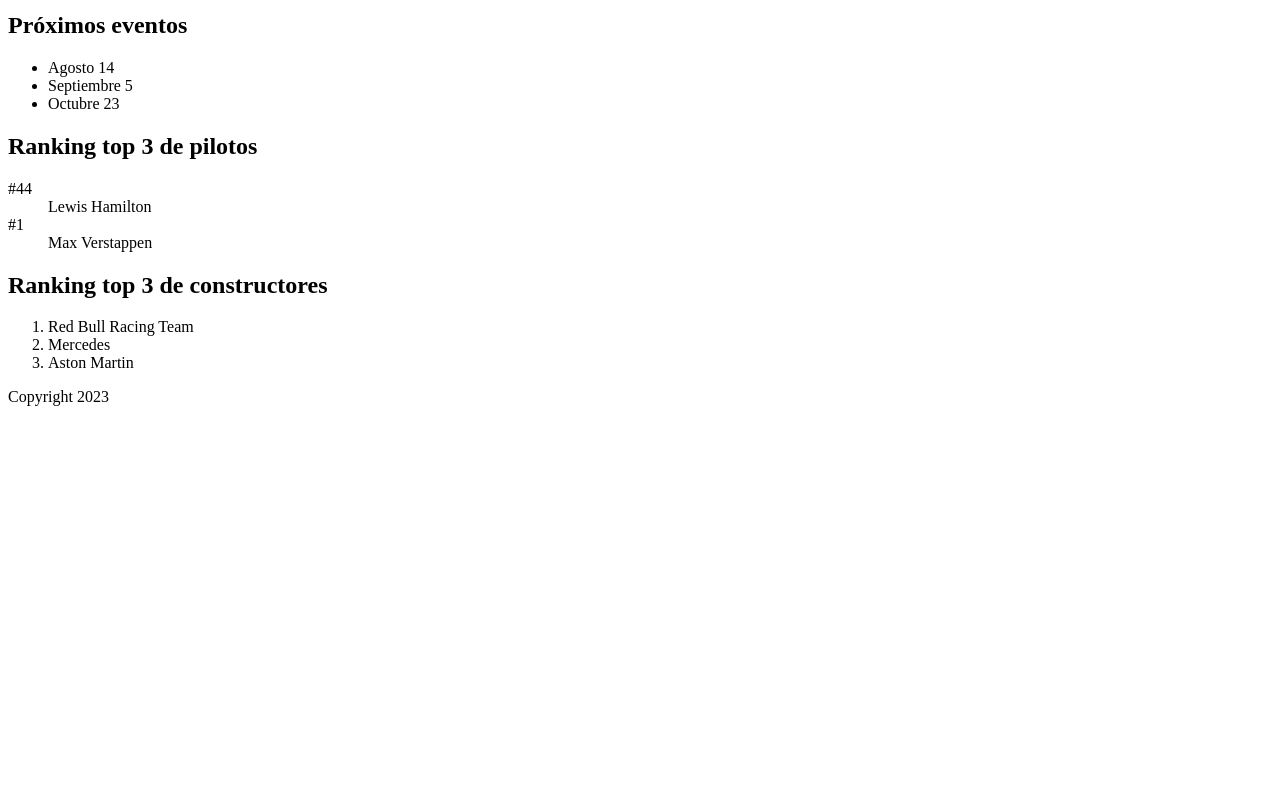
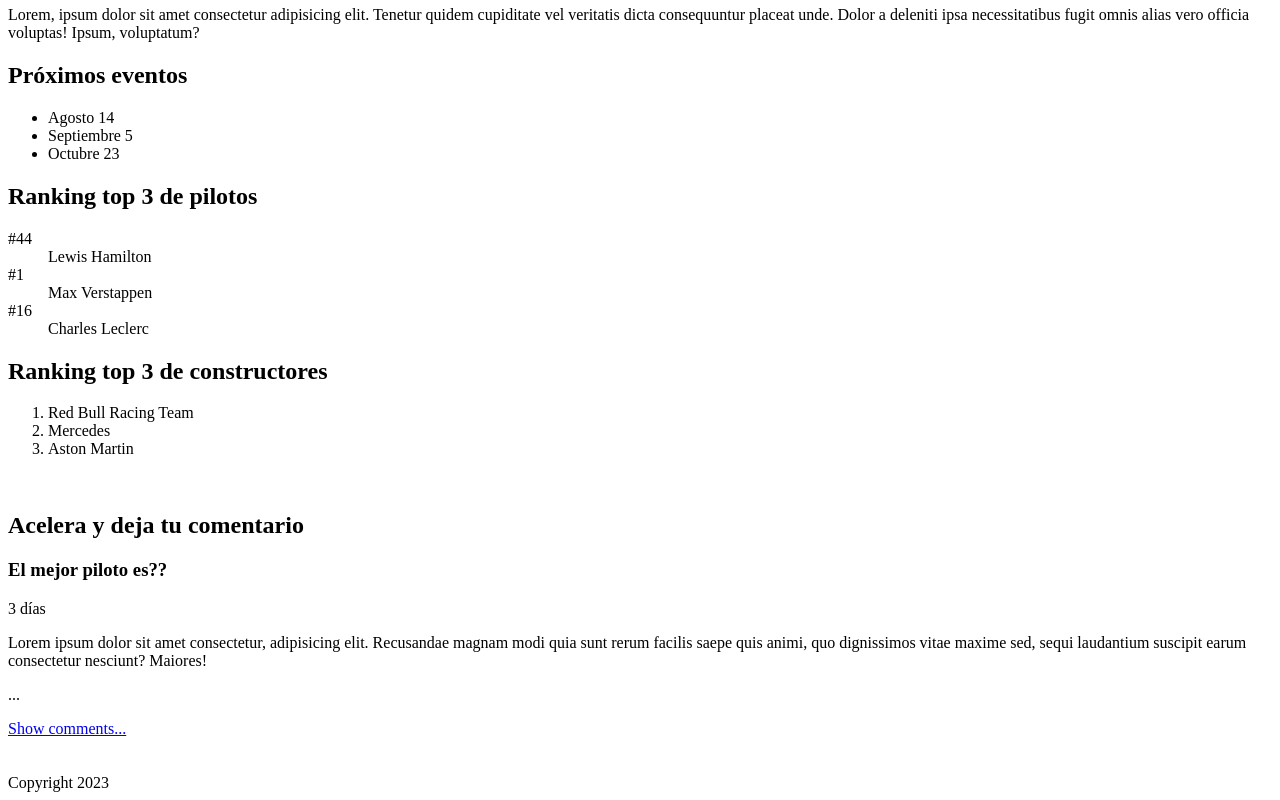
Before and after one commit to powerfulsaso/frontendintro, a plain HTML site: page index.html in a window 1280 px wide. Shown: the part 454-1254 px from the top of the page. Before the commit the page ends 868 px from the top, so only its background shows below. Drawn offline with Linux system fonts and the light colour scheme.

Commit message:
Add Blog
Se agrego la seccion de blog.
Modifico el tamaño de la imagen logo

```diff
--- a/index.html
+++ b/index.html
@@ -8,7 +8,7 @@
 
 <body>
     <div>
-        <img src="./img/logo.png" alt="logo" width="600" height="300">
+        <img src="./img/logo.png" alt="logo" width="800" height="350">
     </div>
     <p>Lorem ipsum dolor sit amet consectetur</p>
     <nav><a href="/">Garage</a>
@@ -34,6 +34,8 @@
             <dd>Lewis Hamilton</dd>
             <dt>#1</dt>
             <dd>Max Verstappen</dd>
+            <dt>#16</dt>
+            <dd>Charles Leclerc</dd>
         </dl>
     </div>
     <div>
@@ -46,6 +48,26 @@
     </div>
 
 </body>
+</br>
+<div>
+    <h2>Acelera y deja tu comentario</h2>
+    <article itemscope itemtype="http://schema.org/BlogPosting">
+        <header>
+            <h3 itemprop="headline">El mejor piloto es??</h3>
+            <p><time itemprop="datePublished" datetime="2023-07-06">3 días</time></p>
+            <link itemprop="url" href="?comments=0">
+        </header>
+        <p>Lorem ipsum dolor sit amet consectetur, adipisicing elit. Recusandae magnam modi quia sunt rerum facilis
+            saepe quis animi, quo dignissimos vitae maxime sed, sequi laudantium suscipit earum consectetur nesciunt?
+            Maiores!</p>
+        <p>...</p>
+        <footer>
+            <a itemprop="discussionUrl" href="?comments=1">Show comments...</a>
+        </footer>
+    </article>
+</div>
+</br>
+</br>
 <footer>Copyright 2023</footer>
 
 </html>
```
